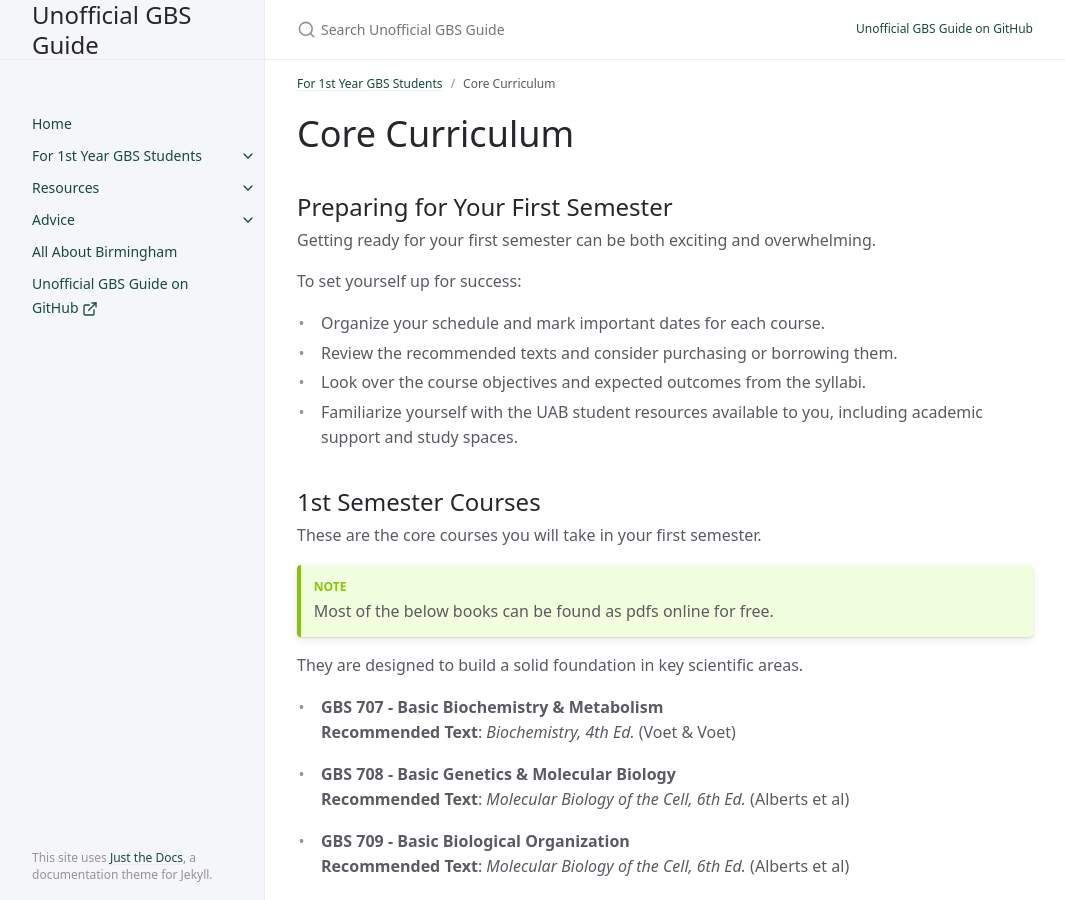
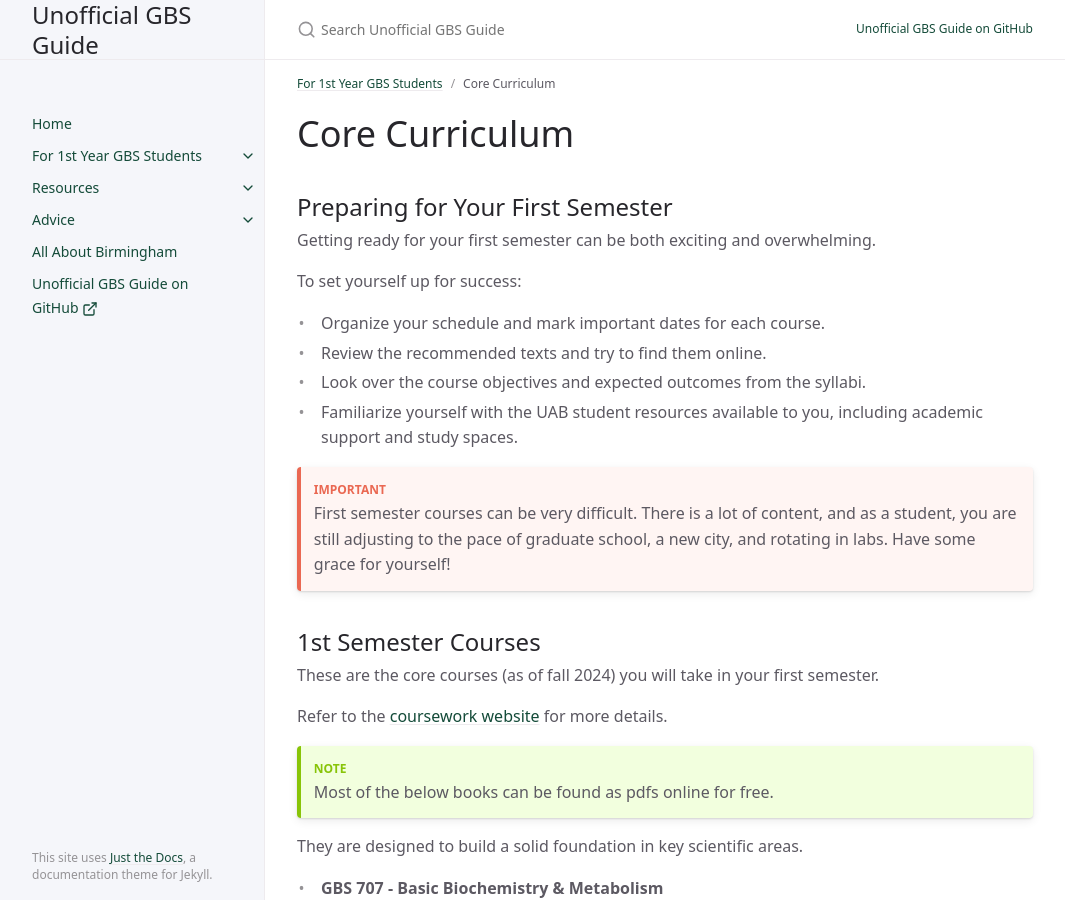
Before and after one commit to sdhutchins/gbs-guide, a Jekyll site: the page built from docs/first-years/core-courses.md, in a window 1280 px wide and 900 px high. Shown: the whole window, without its empty margins (107-1172 px from the left). Built offline with Jekyll 4.4.1, drawn with Linux system fonts in a browser that asks for light colours; cached includes are drawn as plain includes; some of the changed text lies outside the part shown.

Commit message:
Quick fixes. (#6)
* Add integrity disclaimer.

* Fix link.

* Fix badge.

* Fix badge.

```diff
--- a/docs/first-years/core-courses.md
+++ b/docs/first-years/core-courses.md
@@ -14,12 +14,18 @@ Getting ready for your first semester can be both exciting and overwhelming.
 To set yourself up for success:
 
 - Organize your schedule and mark important dates for each course.
-- Review the recommended texts and consider purchasing or borrowing them.
+- Review the recommended texts and try to find them online.
 - Look over the course objectives and expected outcomes from the syllabi.
 - Familiarize yourself with the UAB student resources available to you, including academic support and study spaces.
 
+{: .important }
+First semester courses can be very difficult. There is a lot of content, and as a student, you are still adjusting to the pace of graduate school, a new city, and rotating in labs. Have some grace for yourself!
+
 ## 1st Semester Courses
-These are the core courses you will take in your first semester.
+
+These are the core courses (as of fall 2024) you will take in your first semester.
+
+Refer to the [coursework website](https://www.uab.edu/gbs/home/requirements/coursework) for more details.
 
 {: .note }
 Most of the below books can be found as pdfs online for free.
@@ -70,14 +76,15 @@ Here are a few examples of what constitutes cheating and how to avoid it:
 
 5. **Taking Photos of Tests**: Capturing screenshots or taking photos of exams, test questions, or answer sheets to share with others or use later is strictly prohibited. Respect exam integrity by avoiding any unauthorized recordings.
 
-These examples clarify what constitutes academic dishonesty in the context of coursework and exams, ensuring a fair and respectful academic environment for everyone.
+{: .disclaimer }
+These are not the only examples of academic misconduct. Refer to UAB's academic integrity policy or the program director.
 
 ## More Resources for Success
 
 Make the most of the resources available to you:
 
 - **Library Access**: Use [Lister Hill Library](https://library.uab.edu/locations/lister-hill) (open to 11 PM Mon-Thurs) or [Mervyn H. Sterne Library](https://library.uab.edu/locations/sterne) (24 hours Mon-Thurs) for access to study spaces.
-- **Study Apps**: Consider apps like Anki or Quizlet for effective flashcard-based learning.
+- **Study Apps**: Consider apps like Anki or [Quizlet](https://quizlet.com/) for effective flashcard-based learning.
 - **Mental Health Support**: Remember that academic pressure can be intense; reach out to counseling services if needed.
 
 ## Building Good Habits
```
Also changed, not shown: docs/first-years/rotations.md (+1 -1 lines), README.md.
